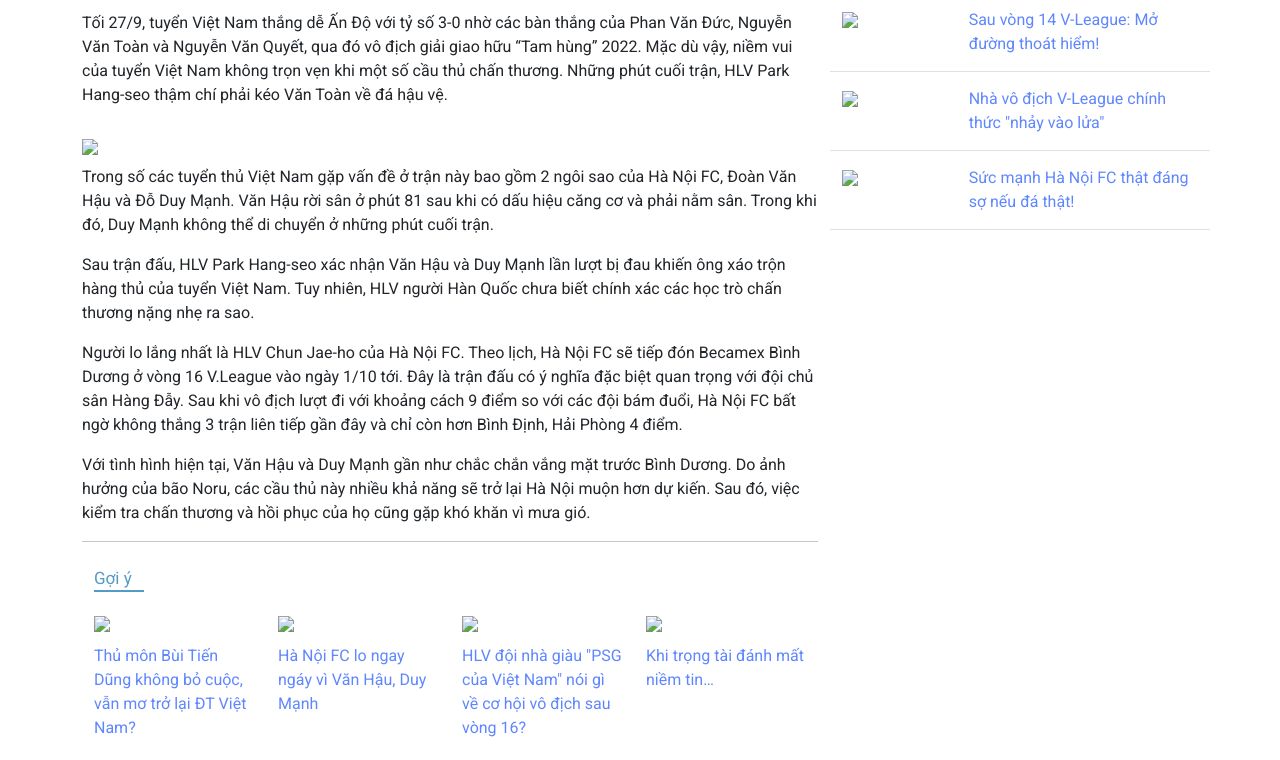
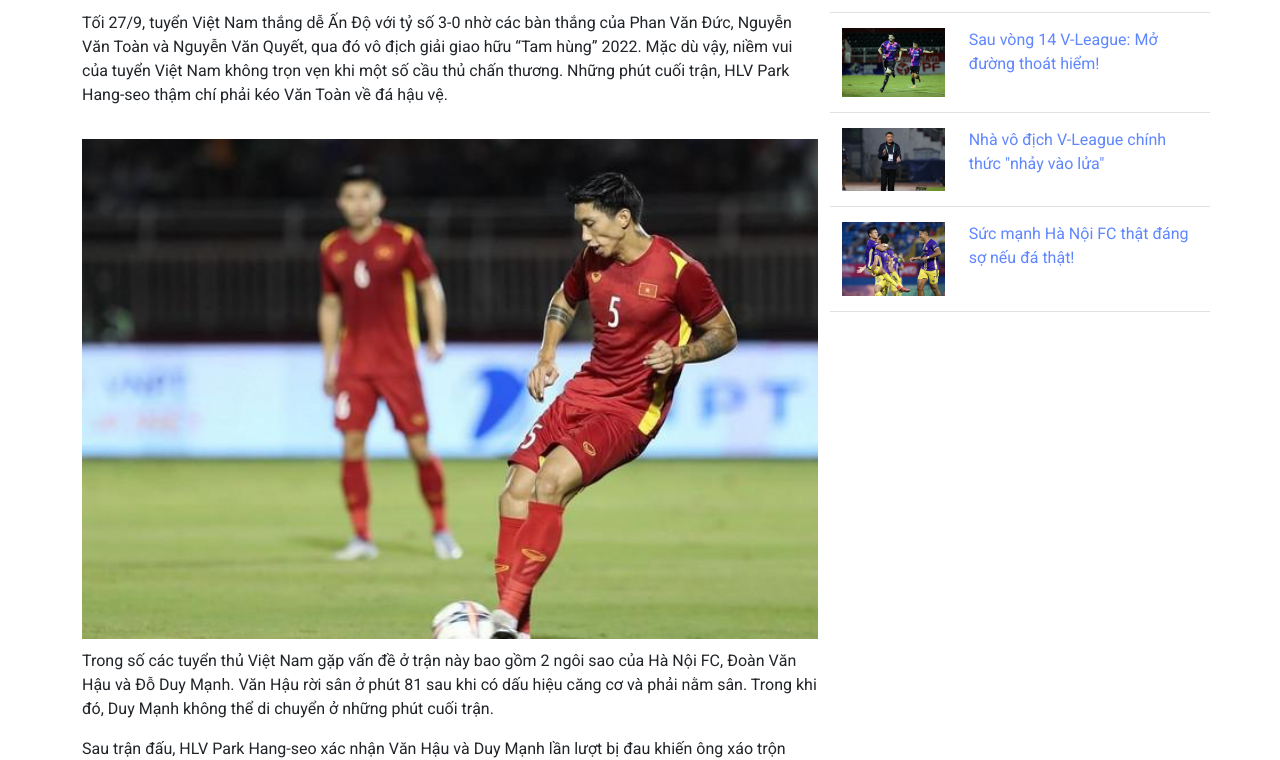
Before and after one commit to hakatoma/vleague, a plain HTML site: page detail2.html in a window 1280 px wide. Shown: the part 397-1157 px from the top of the page. Drawn offline with nearby package versions, Linux system fonts and the light colour scheme.

Commit message:
2 commit

```diff
--- a/assets/css/main.css
+++ b/assets/css/main.css
@@ -326,7 +326,7 @@ nav {
 
 /* Footer */
 .footer {
-    background-color: #ededed;
+    background-color:  rgb(37, 40, 42);
     font-weight: 400;
     padding: 40px 0;
 }
--- a/assets/css/standing.css
+++ b/assets/css/standing.css
@@ -249,7 +249,7 @@ tr:nth-child(even){
 }
 /* Footer */
 .footer {
-    background-color: #070303;
+    background-color: rgb(37, 40, 42);
     /* background-color: rgb(3,14,15); */
     font-weight: 400;
     padding: 40px 0;
--- a/detail2.html
+++ b/detail2.html
@@ -4,7 +4,7 @@
         <meta charset="UTF-8">
         <meta http-equiv="X-UA-Compatible" content="IE=edge">
         <meta name="viewport" content="width=device-width, initial-scale=1.0">
-        <link rel="shortcut icon" href="images/V.League_1_new_logo.svg.webp" type="image/x-icon">
+        <link rel="shortcut icon" href="./assets/image/Logo_VPF.png" type="image/x-icon">
         <title>Cạnh tranh từng điểm số Vleague</title>
         <link rel="stylesheet" href="https://cdn.jsdelivr.net/npm/bootstrap@5.2.2/dist/css/bootstrap.min.css">
         <link rel="stylesheet" href="./assets/css/main.css">
@@ -23,7 +23,7 @@
     <body>
         <nav class=" hder d-flex justify-content-between">
             <div class="logo">
-                <img src="./assets/image/Logo_VPF.png" alt="" width="50px" height="50px">
+                <a href="./index.html"><img src="./assets/image/Logo_VPF.png" alt="" width="50px" height="50px"></a>
             </div>
             <ul class="nav-links">
                 <li>
@@ -77,7 +77,7 @@
                          Nguyễn Văn Toàn và Nguyễn Văn Quyết, qua đó vô địch giải giao hữu “Tam hùng” 2022.
                          Mặc dù vậy, niềm vui của tuyển Việt Nam không trọn vẹn khi một số cầu thủ chấn thương.
                           Những phút cuối trận, HLV Park Hang-seo thậm chí phải kéo Văn Toàn về đá hậu vệ.</p>
-                    <img class="mt-3 thumb" src="images/1664357125-38d6b65587bc19d4435cd0a764706737-width645height438.jpg">
+                    <img class="mt-3 thumb" src="./assets/image/news/DVH_HNFC.jpg">
                     <div class="story">
                         <p> Trong số các tuyển thủ Việt Nam gặp vấn đề ở trận này bao gồm 2 ngôi
                             sao của Hà Nội FC, Đoàn Văn Hậu và Đỗ Duy Mạnh. Văn Hậu rời sân ở phút
@@ -103,7 +103,7 @@
                         <div class="row">
                             <div class="col-sm-12 col-xs-12 col-md-3 col-lg-3">
                                 <div class="mb-2 image image-xs">
-                                    <img class="thumb" src="images/d1-1665945673-510-width740height493.jpg">
+                                    <img class="thumb" src="./assets/image/news/Bui_Tien_Dung_DTVN.jpg">
                                 </div>
                                 <a href="./detail2.html">
                                     Thủ môn Bùi Tiến Dũng không bỏ cuộc, vẫn mơ trở lại ĐT Việt Nam?
@@ -112,7 +112,7 @@
 
                             <div class="col-sm-12 col-xs-12 col-md-3 col-lg-3">
                                 <div class="mb-2 image image-xs">
-                                    <img class="thumb" src="images/1664357125-38d6b65587bc19d4435cd0a764706737-width645height438.jpg">
+                                    <img class="thumb" src="./assets/image/news/DVH_HNFC.jpg">
                                 </div>
                                 <a href="./detail.html">
                                     Hà Nội FC lo ngay ngáy vì Văn Hậu, Duy Mạnh
@@ -121,7 +121,7 @@
 
                             <div class="col-sm-12 col-xs-12 col-md-3 col-lg-3">
                                 <div class="mb-2 image image-xs">
-                                    <img class="thumb" src="images/park8061-1663163983-306-width740height565.jpg">
+                                    <img class="thumb" src="./assets/image/news/Binh_Dinh_vo_dich_16.jpg">
                                 </div>
                                 <a href="./detail2.html">
                                     HLV đội nhà giàu "PSG của Việt Nam" nói gì về cơ hội vô địch sau vòng 16?
@@ -130,7 +130,7 @@
 
                             <div class="col-sm-12 col-xs-12 col-md-3 col-lg-3">
                                 <div class="mb-2 image image-xs">
-                                    <img class="thumb" src="images/trongtai.jpg">
+                                    <img class="thumb" src="./assets/image/news/trongtai.jpg">
                                 </div>
                                 <a href="./detail.html">
                                     Khi trọng tài đánh mất niềm tin…
@@ -146,7 +146,7 @@
                                     </div>
                                     <div class="row">
                                         <div class="col-md-4 col-lg-4 col-sm-12 col-xs-12">
-                                            <img class="thumb" src="images/untitled-2-1665407126-230-width740height495.jpg">
+                                            <img class="thumb" src="./assets/image/news/kiatisak_DTTL.jpg">
                                         </div>
                                         <div class="col-md-8 col-lg-8 col-sm-12 col-xs-12">
                                             <a href="./detail2.html">
@@ -156,7 +156,7 @@
                                     </div>
                                     <div class="row">
                                         <div class="col-md-4 col-lg-4 col-sm-12 col-xs-12">
-                                            <img class="thumb" src="images/1661775127-15-vong14-v-league-6772-width850height567.jpg">
+                                            <img class="thumb" src="./assets/image/news/VLeague_14_thoat_hiem.jpg">
                                         </div>
                                         <div class="col-md-8 col-lg-8 col-sm-12 col-xs-12">
                                             <a href="./detail.html">
@@ -166,7 +166,7 @@
                                     </div>
                                     <div class="row">
                                         <div class="col-md-4 col-lg-4 col-sm-12 col-xs-12">
-                                            <img class="thumb" src="images/1661228262-71cdc4b56430459b29df9835baf501e5-width700height431.jpg">
+                                            <img class="thumb" src="./assets/image/news/nhay_vao_lua.jpg">
                                         </div>
                                         <div class="col-md-8 col-lg-8 col-sm-12 col-xs-12">
                                             <a href="./detail2.html">
@@ -176,7 +176,7 @@
                                     </div>
                                     <div class="row">
                                         <div class="col-md-4 col-lg-4 col-sm-12 col-xs-12">
-                                            <img class="thumb" src="images/1661171714-15-baichinh-4283-width850height618.jpg">
+                                            <img class="thumb" src="./assets/image/news/suc_manh_HNFC.jpg">
                                         </div>
                                         <div class="col-md-8 col-lg-8 col-sm-12 col-xs-12">
                                             <a href="./detail.html">
```
Also changed, not shown: clubs.html (+1 -1 lines), detail.html (+9 -10 lines), index.html (+1 -1 lines), new.html (+2 -2 lines), photo_gallery.html (+2 -1 lines), statistic.html (+3 -2 lines), assets/image/news/nhay_vao_lua.jpg (renamed from assets/image/nhay_vao_lua.jpg).
